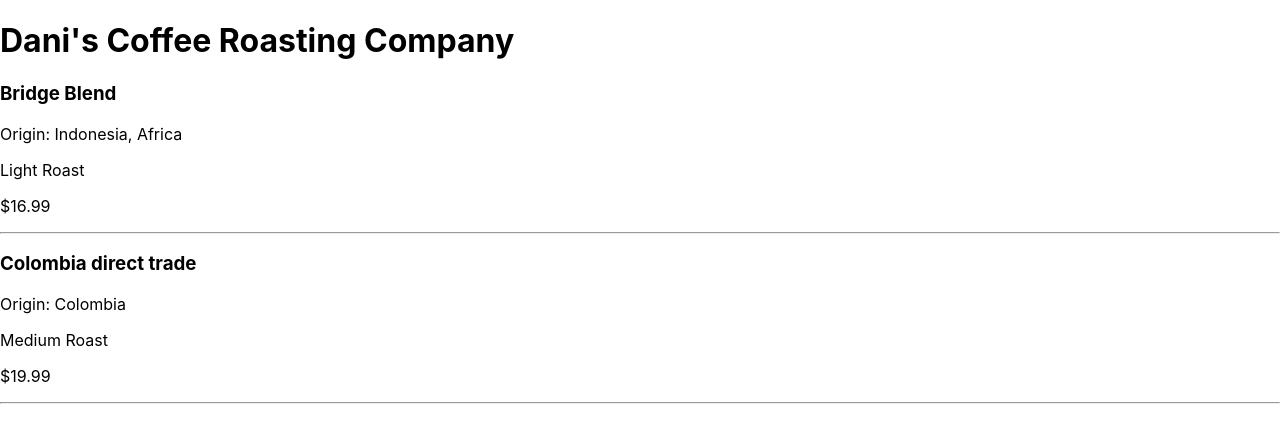
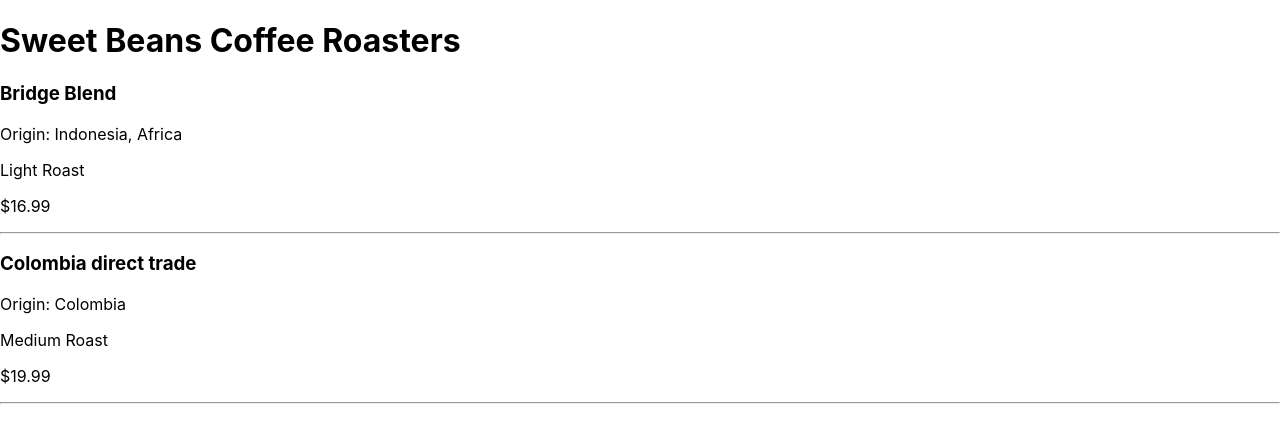
Before and after one commit to DaniS91/Coffee-Inventory-Project, a React (Create React App) app: page / in a window 1280 px wide. Shown: the top 442 px of the page. Built offline with nearby package versions, Linux system fonts and the light colour scheme.

Commit message:
change name for header

```diff
--- a/src/components/Header.js
+++ b/src/components/Header.js
@@ -2,7 +2,7 @@ import React from "react";
 
 function Header(){
   return (
-    <h1>Dani's Coffee Roasting Company</h1>
+    <h1>Sweet Beans Coffee Roasters</h1>
   );
 }
 
```
